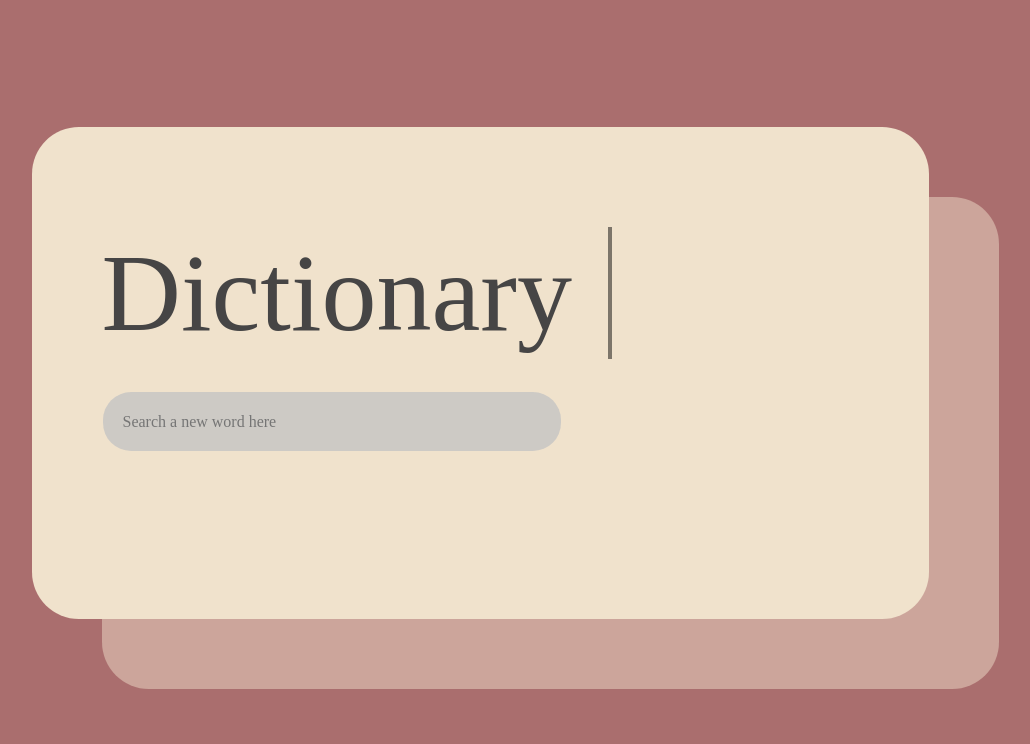
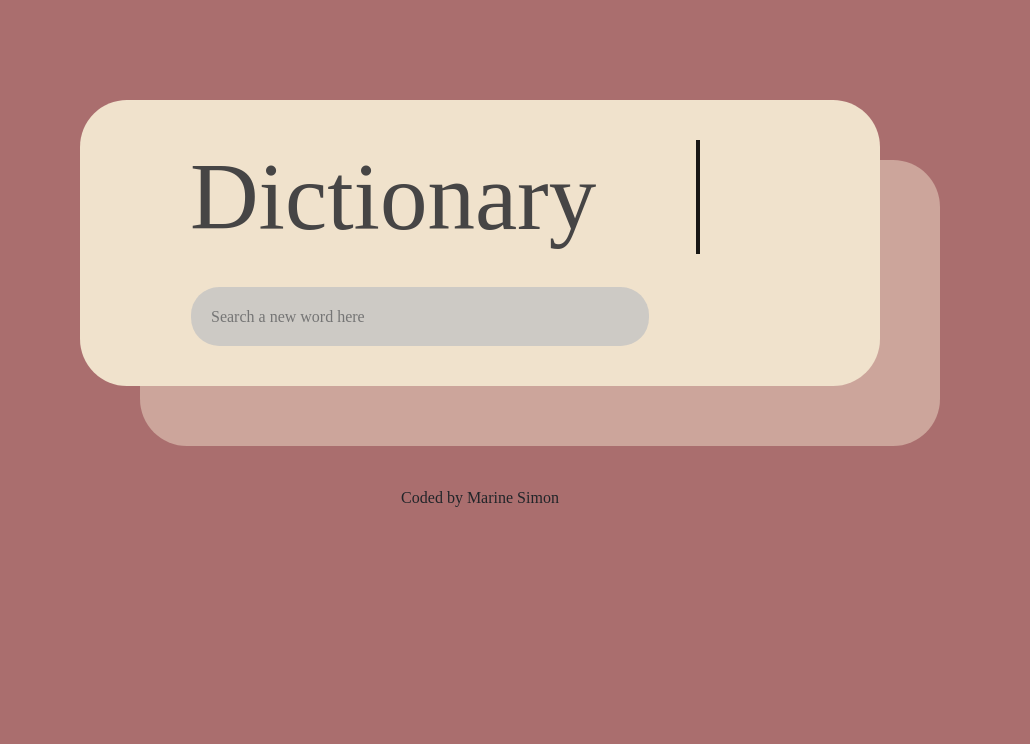
Before and after one commit to Marines17/Dictionary-React, a React (Create React App) app: page / in a window 1280 px wide. Shown: the top 744 px of the page, without its empty margins (160-1190 px from the left). Built offline with nearby package versions, Linux system fonts and the light colour scheme.

Commit message:
Edited dictionnary meaning and results css

```diff
--- a/src/Dictionary.css
+++ b/src/Dictionary.css
@@ -1,19 +1,15 @@
 .Dictionary {
+  margin: 100px auto;
   background-color: #f0e2cc;
-  width: 897px;
-  height: 492px;
+  padding: 40px;
   border-radius: 47px;
-  padding-top: 100px;
-  margin: 0 auto;
-  margin-top: 127px;
-}
-
-.Heading {
-  box-shadow: 70px 70px 0px #f0e2cc79;
+  max-width: 800px;
+  min-width: 700px;
+  box-shadow: 60px 60px 0px #f0e2cc79;
 }
 
 h1 {
-  font-size: 110px;
+  font-size: 95px;
   color: #464545;
   padding-left: 70px;
   border-right: solid 4px #000000;
--- a/src/Dictionary.js
+++ b/src/Dictionary.js
@@ -34,7 +34,7 @@ export default function Dictionary() {
           />
         </form>
       </div>
-      <div className="Dictionary">
+      <div>
         <Results results={results} />
       </div>
     </div>
--- a/src/Meaning.js
+++ b/src/Meaning.js
@@ -4,13 +4,13 @@ export default function Meaning(props) {
   console.log(props.meaning);
   return (
     <div className="Meaning">
-      <h3>{props.meaning.partOfSpeech}</h3>
+      <h3 className="text-capitalize ">{props.meaning.partOfSpeech}</h3>
       {props.meaning.definitions.map(function (definition, index) {
         return (
           <div key={index}>
-            <p>{definition.definition}</p>
+            <p className="text-capitalize">{definition.definition}</p>
             <p>
-              <em>{definition.example}</em>
+              <em className="text-capitalize">{definition.example}</em>
             </p>
           </div>
         );
--- /dev/null
+++ b/src/Results.css
@@ -0,0 +1,25 @@
+h2 {
+  margin: 150px auto;
+  background-color: #f0e2cc79;
+  padding: 40px;
+  border-radius: 47px;
+  max-width: 800px;
+  min-width: 800px;
+  font-size: 60px;
+  color: #464545;
+  white-space: nowrap;
+  overflow: hidden;
+  animation: animated-text 4s steps(29, end) 1s 1 normal both,
+    animated-cursor 600ms steps(29, end) infinite;
+}
+
+@import url("https://fonts.googleapis.com/css?family=Source+Code+Pro");
+
+@keyframes animated-text {
+  from {
+    width: 0;
+  }
+  to {
+    width: 580px;
+  }
+}
--- a/src/Results.js
+++ b/src/Results.js
@@ -1,11 +1,12 @@
 import React from "react";
 import Meaning from "./Meaning";
+import "./Results.css";
 
 export default function Results(props) {
   if (props.results) {
     return (
       <div className="Results">
-        <h2>{props.results.word}</h2>
+        <h2 className="text-capitalize">{props.results.word}</h2>
         {props.results.meanings.map(function (meaning, index) {
           return (
             <div key={index}>
```
Also changed, not shown: src/Meaning.css (added, +10 -0 lines).
